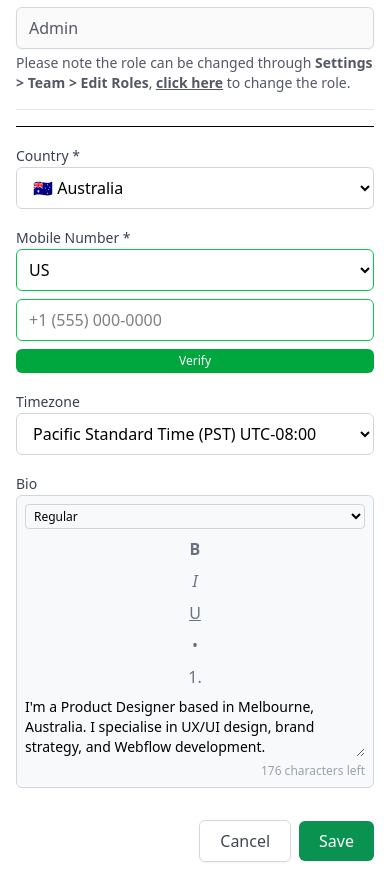
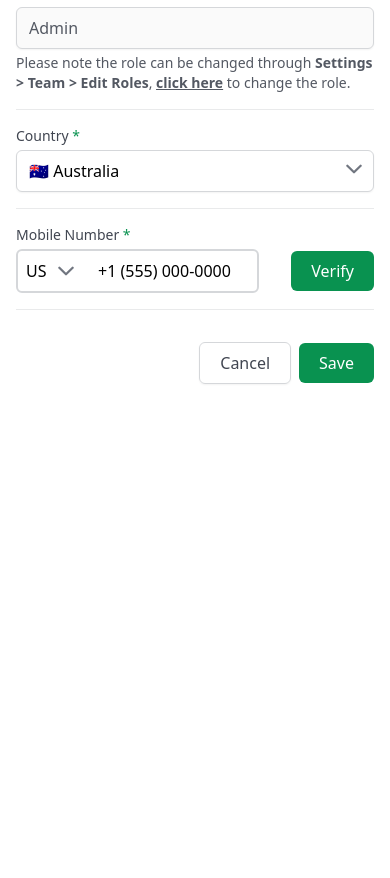
Before and after one commit to ashukumarverma/ui-replication-task, a React (Vite) app: page / in a window 390 px wide. Shown: the part 1143-2021 px from the top of the page. After the commit the page ends 1543 px from the top, so only its background shows below. Built offline with nearby package versions, Linux system fonts and the light colour scheme.

Commit message:
country & mobile number section complete

```diff
--- a/src/components/PersonalInfoForm.jsx
+++ b/src/components/PersonalInfoForm.jsx
@@ -313,17 +313,18 @@ const PersonalInfoForm = () => {
           </p>
         </div>
       </div>
-
-      {/* Country, Role, Mobile and Timezone Section */}
-      <hr className={`my-4 xl:my-6`} />
-      <div className={`grid grid-cols-1 xl:grid-cols-2 gap-4 xl:gap-6`}>
-        {/* Country Selection */}
-        <div>
-          <label className={` text-sm font-medium text-gray-700 mb-1`}>
-            Country *
+      {/* Country and Mobile Number Section */}
+      <div
+        className={`flex flex-col xl:flex-row mb-4 xl:mb-6 border-b border-[#E9EAEB] pb-4 xl:pb-6`}
+      >
+        <label className={`xl:min-w-[300px] text-sm text-secondary-700`}>
+          Country <span className={`text-brand-tertiary-600`}>*</span>
         </label>
+        <div
+          className={`flex gap-4 pt-1 xl:pt-0 xl:min-w-[480px] xl:max-w-[512px] xl:w-[512px] relative`}
+        >
           <select
-            className={`w-full px-3 py-2 border border-gray-300 rounded-md focus:outline-none focus:ring-2 focus:ring-green-500`}
+            className={`w-full px-3 py-2 border-primary rounded-md focus:outline-none focus:ring-1 appearance-none bg-white pr-10`}
             value={country}
             onChange={(e) => setCountry(e.target.value)}
           >
@@ -333,18 +334,28 @@ const PersonalInfoForm = () => {
               </option>
             ))}
           </select>
+          <img
+            src="/assets/down.svg"
+            alt="dropdown arrow"
+            className="absolute right-3 top-1/2 transform -translate-y-1/2 pointer-events-none w-4 h-4"
+          />
+        </div>
       </div>
 
-        {/* Mobile Number */}
-        <div>
-          <label className={` text-sm font-medium text-gray-700 mb-1`}>
-            Mobile Number *
+      {/* Mobile Number Section */}
+      <div
+        className={`flex flex-col xl:flex-row mb-4 xl:mb-6 border-b border-[#E9EAEB] pb-4 xl:pb-6`}
+      >
+        <label className={`xl:min-w-[300px] text-sm text-secondary-700`}>
+          Mobile Number <span className={`text-brand-tertiary-600`}>*</span>
         </label>
+        <div className={`flex items-center gap-8 pt-1 xl:pt-0`}>
           <div
-            className={`flex flex-col xl:flex-row xl:space-x-2 space-y-2 xl:space-y-0`}
+            className={`flex border-2 rounded-md border-[#D5D7DA] focus-within:ring-2 focus-within:ring-[#16B364]`}
           >
+            <div className={`relative`}>
               <select
-              className={`px-2 py-2 border border-green-500 rounded-md focus:outline-none focus:ring-2 focus:ring-green-500`}
+                className={`px-2 py-2 rounded-md appearance-none focus:outline-none bg-white pr-4`}
               >
                 <option>US</option>
                 <option>AU</option>
@@ -358,94 +369,25 @@ const PersonalInfoForm = () => {
                 <option>BR</option>
                 <option>Other</option>
               </select>
+              <img
+                src="/assets/down.svg"
+                alt="dropdown arrow"
+                className="absolute left-10 top-1/2 transform -translate-y-1/2 pointer-events-none w-4 h-4"
+              />
+            </div>
             <input
               type="text"
-              className={`w-full px-3 py-2 border border-green-500 rounded-md focus:outline-none focus:ring-2 focus:ring-green-500`}
+              className={`xl:w-[320px] w-full px-3 py-2 focus:outline-none`}
               placeholder="+1 (555) 000-0000"
+              defaultValue={"+1 (555) 000-0000"}
             />
+          </div>
           <button
             type="button"
-              className={`bg-green-600 text-white px-3 py-1 rounded-md text-xs font-medium`}
+            className={`px-5 py-2 button-primary-bg rounded-md`}
           >
             Verify
           </button>
-          </div>
-        </div>
-
-        {/* Timezone Selection */}
-        <div>
-          <label className={` text-sm font-medium text-gray-700 mb-1`}>
-            Timezone
-          </label>
-          <select
-            className={`w-full px-3 py-2 border border-gray-300 rounded-md focus:outline-none focus:ring-2 focus:ring-green-500`}
-            value={timezone}
-            onChange={(e) => setTimezone(e.target.value)}
-          >
-            {timezones.map((tz) => (
-              <option key={tz.value} value={tz.value}>
-                {tz.label}
-              </option>
-            ))}
-          </select>
-        </div>
-      </div>
-
-      {/* Bio Textarea Section */}
-      <div className={`mt-4 xl:mt-6`}>
-        <label className={` text-sm font-medium text-gray-700 mb-1`}>Bio</label>
-        <div className={`bg-[#F8F9FB] border border-gray-300 rounded-md p-2`}>
-          <div
-            className={`flex flex-col sm:flex-row sm:items-center space-y-2 sm:space-y-0 sm:space-x-2 mb-2`}
-          >
-            <select
-              className={`text-xs border border-gray-300 rounded px-1 py-0.5`}
-            >
-              <option>Regular</option>
-              <option>Bold</option>
-              <option>Italic</option>
-            </select>
-            <button
-              type="button"
-              className={`text-gray-500 hover:text-gray-700`}
-            >
-              <b>B</b>
-            </button>
-            <button
-              type="button"
-              className={`text-gray-500 hover:text-gray-700 italic`}
-            >
-              I
-            </button>
-            <button
-              type="button"
-              className={`text-gray-500 hover:text-gray-700 underline`}
-            >
-              U
-            </button>
-            <button
-              type="button"
-              className={`text-gray-500 hover:text-gray-700`}
-            >
-              •
-            </button>
-            <button
-              type="button"
-              className={`text-gray-500 hover:text-gray-700`}
-            >
-              1.
-            </button>
-          </div>
-          <textarea
-            className={`w-full bg-transparent border-none focus:ring-0 text-sm`}
-            rows={3}
-            maxLength={300}
-            value={bio}
-            onChange={(e) => setBio(e.target.value)}
-          />
-          <div className={`text-xs text-gray-400 text-right`}>
-            {300 - bio.length} characters left
-          </div>
         </div>
       </div>
     </form>
```
Lines whose indentation alone changed are shown as unchanged.
